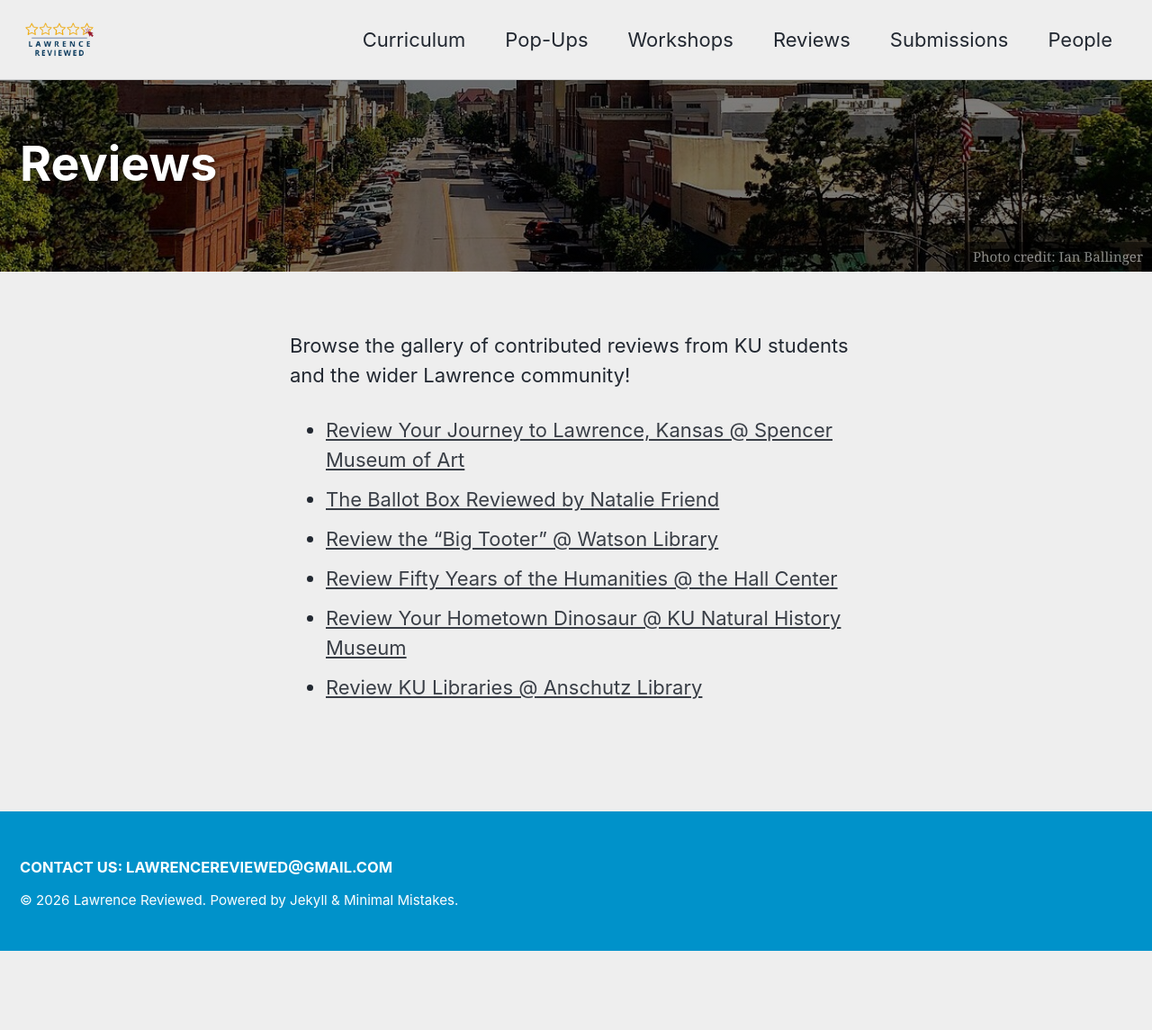
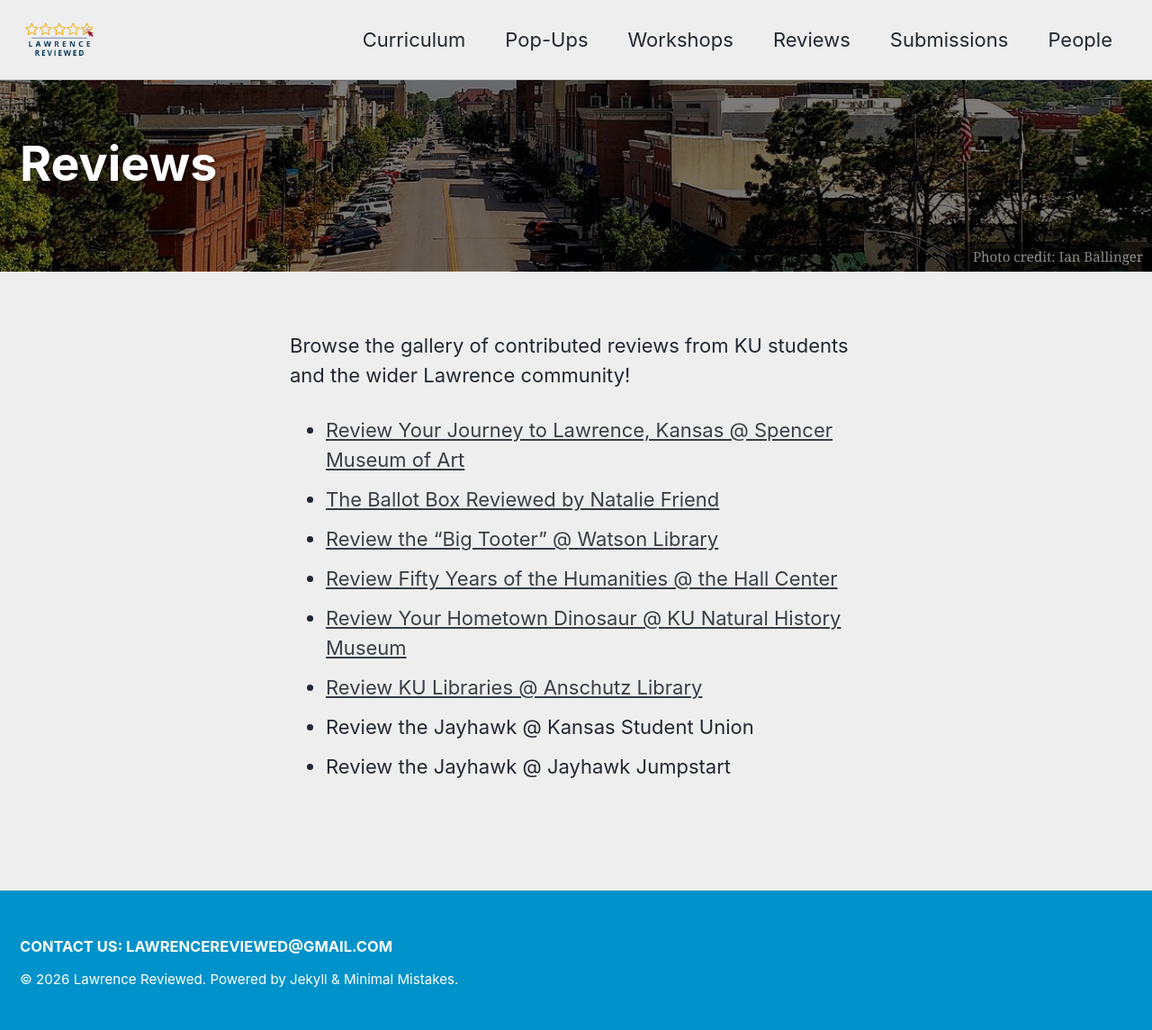
Before and after one commit to idrhku/lawrence-reviewed, a Jekyll site: the page built from _pages/reviews.md, in a window 1280 px wide. Shown: the whole page at 90% size. Built offline with Jekyll 4.4.1, drawn with Linux system fonts in a browser that asks for light colours; cached includes are drawn as plain includes; before the commit the page ends 1057 px from its top, so only the background shows below that.

Commit message:
Update reviews.md

```diff
--- a/_pages/reviews.md
+++ b/_pages/reviews.md
@@ -21,3 +21,5 @@
 - [Review Fifty Years of the Humanities @ the Hall Center](/hall-center)
 - [Review Your Hometown Dinosaur @ KU Natural History Museum](/hometown-dinosaur)
 - [Review KU Libraries @ Anschutz Library](/ku-libraries)
+- Review the Jayhawk @ Kansas Student Union
+- Review the Jayhawk @ Jayhawk Jumpstart
```
